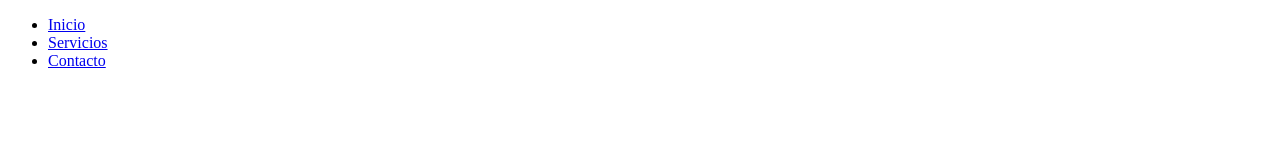
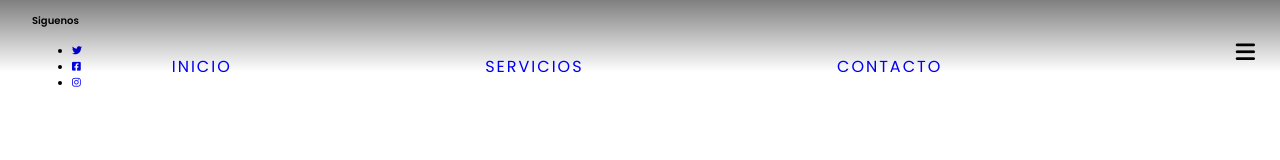
Before and after one commit to DianaRussi/MyVetPoli, a plain HTML site: page index.html in a window 1280 px wide. Drawn offline with Linux system fonts and the light colour scheme; files that its build step writes are made by us from their sources.

Commit message:
footer y estilos

```diff
--- a/assets/css/styles.css
+++ b/assets/css/styles.css
@@ -1,5 +1,106 @@
+@import url("https://fonts.googleapis.com/css2?family=Poppins:ital,wght@0,200;0,300;0,400;0,500;0,600;1,200;1,300;1,400&display=swap");
+/*Globales*/
 *::after,
-*::before{
-    margin: 0;
-    padding: 0;
+*::before {
+  margin: 0;
+  padding: 0;
 }
+
+html {
+  font-family: "Poppins", sans-serif;
+  font-size: 10px;
+  color: #000;
+}
+
+section {
+  padding: 3.9rem 0;
+}
+
+a {
+  text-decoration: none;
+}
+
+p {
+  font-size: 1.6rem;
+}
+
+.container {
+  width: 100%;
+  max-width: 122.5rem;
+  margin: 0 auto;
+  padding: 0 2.4rem;
+}
+
+header {
+  width: 100%;
+  position: absolute;
+  top: 0;
+  left: 0;
+  z-index: 1;
+  background-image: linear-gradient(to bottom, rgba(0, 0, 0, 0.5), transparent);
+}
+
+
+.nav {
+  height: 7.2rem;
+  display: flex;
+  align-items: center;
+  justify-content: center;
+}
+
+.menu-toggle {
+  font-size: 2.2rem;
+  position: absolute;
+  top: 50%;
+  right: 2.5rem;
+  cursor: pointer;
+  z-index: 2;
+}
+
+.fa-times {
+  display: none;
+}
+
+.nav-list {
+  list-style: none;
+  position: fixed;
+  top: 0;
+  left: 0;
+  width: 80%;
+  height: 100vh;
+  padding: 4.4rem;
+  display: flex;
+  justify-content: space-around;
+  z-index: 2;
+
+}
+
+.nav::before {
+  content: "";
+  position: fixed;
+  top: 0;
+  left: 0;
+  width: 100vh;
+  height: 100vh;
+  background-color: rgba(0, 0, 0, 0.8);
+  z-index: 2;
+  opacity: 0;
+  transform: scale(0);
+  transition: opacity 0.5s;
+}
+
+.nav-item{
+    border-bottom: 2px solid rgba(255, 255, 255, .3);
+}
+
+.nav-link{
+    display: block;
+    text-transform: uppercase;
+    font-size: 1.6rem;
+    letter-spacing: 2px;
+    margin-right: -2px;
+}
+
+.nav-link:hover{
+    color: #3bcc75;
+}
--- a/index.html
+++ b/index.html
@@ -1,17 +1,25 @@
 <!DOCTYPE html>
 <html lang="en">
   <head>
-    <meta charset="UTF-8">
-    <meta http-equiv="X-UA-Compatible" content="IE=edge">
-    <meta name="viewport" content="width=device-width, initial-scale=1.0">
+    <meta charset="UTF-8" />
+    <meta http-equiv="X-UA-Compatible" content="IE=edge" />
+    <meta name="viewport" content="width=device-width, initial-scale=1.0" />
     <title>Veterinaria</title>
-    <link rel="stylesheet" href="https://cdnjs.cloudflare.com/ajax/libs/font-awesome/5.11.2/css/all.min.css">
-    <link rel="stylesheet" href="css/style.css">
+    <link
+      rel="stylesheet"
+      href="https://cdnjs.cloudflare.com/ajax/libs/font-awesome/6.1.1/css/all.min.css"
+    />
+    <link rel="stylesheet" href="assets/css/styles.css" />
   </head>
   <body>
     <header>
       <div class="container">
         <nav class="nav">
+          <div class="menu-toggle">
+            <i class="fas fa-bars"></i>
+            <i class="fas fa-times"></i>
+          </div>
+
           <ul class="nav-list">
             <li class="nav-item">
               <a href="#" class="nav-link active">Inicio</a>
@@ -26,5 +34,30 @@
         </nav>
       </div>
     </header>
+    <main>
+
+    </main>
+    <footer>
+      <div class="container">
+        <div class="footer-content">
+          <div class="footer-div">
+            <div class="social-media">
+              <h4>Siguenos</h4>
+              <ul class="social-icons">
+                <li>
+                  <a href="#"><i class="fa-brands fa-twitter"></i></a>
+                </li>
+                <li>
+                  <a href="#"><i class="fa-brands fa-facebook-square"></i></a>
+                </li>
+                <li>
+                  <a href="#"><i class="fa-brands fa-instagram"></i></a>
+                </li>
+              </ul>
+            </div>
+          </div>
+        </div>
+      </div>
+    </footer>
   </body>
 </html>
```
Lines whose indentation alone changed are shown as unchanged.
